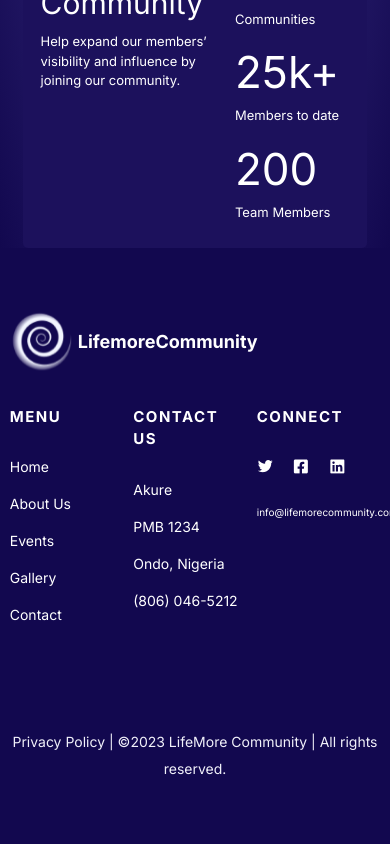
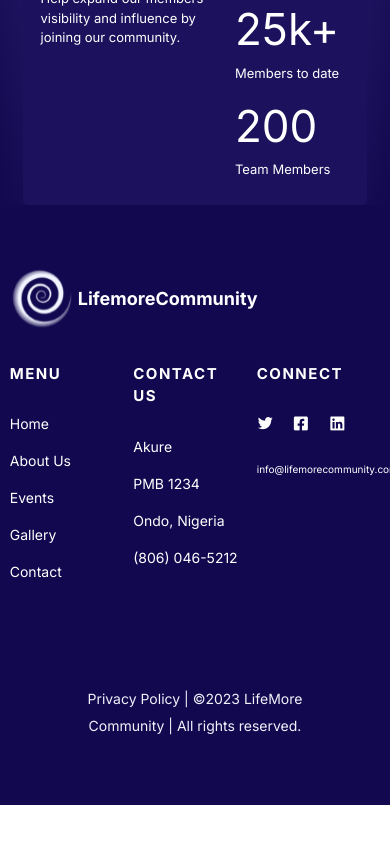
Before and after one commit to chayilDeborah/lifemore, a Next.js app: page / in a window 390 px wide. Shown: the part 5169-6013 px from the top of the page. After the commit the page ends 5974 px from the top, so only its background shows below. Built offline with nearby package versions, Linux system fonts and the light colour scheme.

Commit message:
styling fix

```diff
--- a/src/app/component/Footer.jsx
+++ b/src/app/component/Footer.jsx
@@ -43,7 +43,7 @@ const Footer = () => {
             </div>
             </div>
 
-            <div className='text-center text-[#F1F1FA] text-[14px] mb-[66px] leading-[27px]'>Privacy Policy | ©2023 LifeMore Community | All rights reserved.</div>
+            <div className='text-center text-[#F1F1FA] lg:w-[100%] w-[70%] mx-auto lg:mx-[0px] text-[14px] mb-[66px] leading-[27px]'>Privacy Policy | ©2023 LifeMore Community | All rights reserved.</div>
         </div>
         <div>
 
--- a/src/app/component/Membership.jsx
+++ b/src/app/component/Membership.jsx
@@ -36,7 +36,7 @@ const Membership = () => {
                   <div className="text-[#413972] text-[12px] leading-[19.5px] tracking-[1.3px] mb-[8px] lg:mb-[16px]  mt-[10px] lg:mt-[37px]">
                     REGISTER
                   </div>
-                  <div className="text-[36px] lg:text-[46px] leading-[42.8px] lg:leading-[52.8px] text-[#12084F] w-[255px] lg:w-[350px] mb-[8px] lg:mb-[16px]">
+                  <div className="text-[36px] lg:text-[46px] leading-[42.8px] lg:leading-[52.8px] text-[#12084F] w-[290px] lg:w-[350px] mb-[8px] lg:mb-[16px]">
                     Become a Member Today.
                   </div>
                   <div className="text-[16px] leading-[28.4px] lg:leading-[32.4px] text-[#413972] font-bold lg:w-[327px] mb-[12px] lg:mb-[26px]">
```
